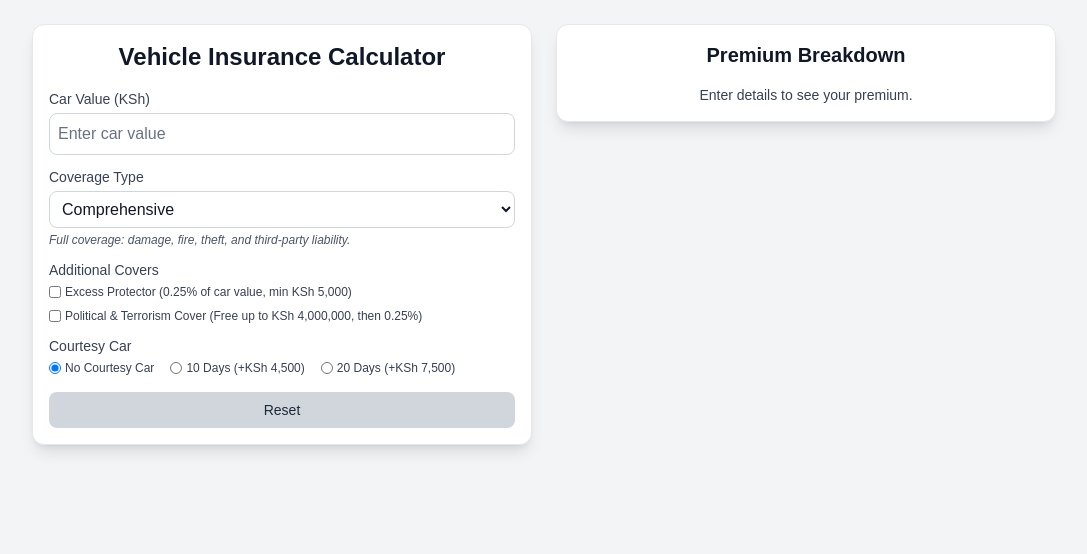
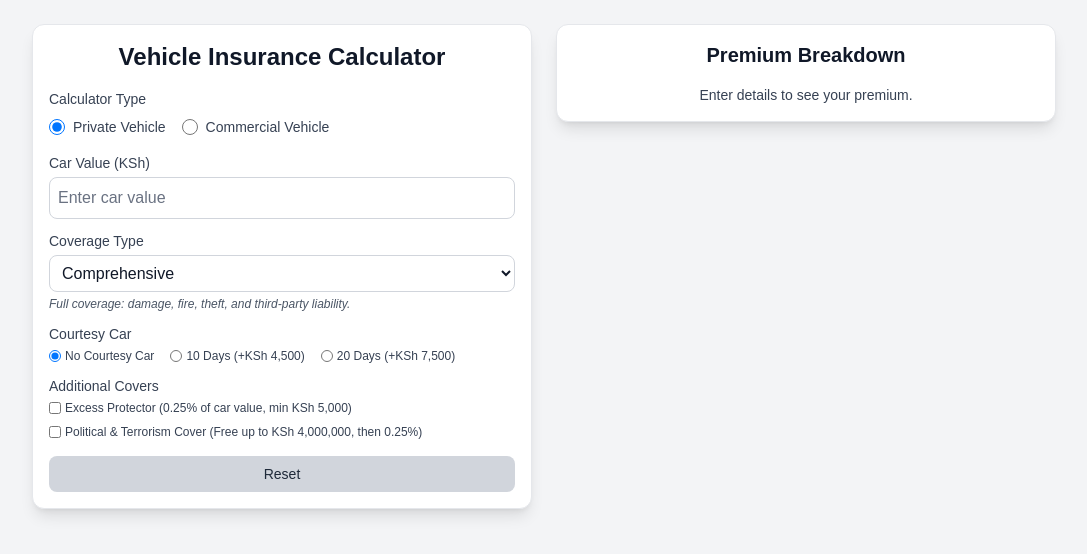
Before and after one commit to Caleb-Kiune/insurance-calculator, a Next.js app: page /calculator in a window 1280 px wide. Shown: the top 554 px of the page, without its empty margins (96-1183 px from the left). Built offline with nearby package versions, Linux system fonts and the light colour scheme.

Commit message:
adds motor insurance commercial calculator

```diff
--- a/src/app/calculator/page.tsx
+++ b/src/app/calculator/page.tsx
@@ -4,12 +4,14 @@ import React, { useState, useEffect, useCallback, useMemo } from "react";
 import { motion } from "framer-motion";
 
 export default function CalculatorPage() {
+  const [calculatorType, setCalculatorType] = useState<"private" | "commercial">("private");
   const [carValueInput, setCarValueInput] = useState<string>(""); // formatted input
   const [carValue, setCarValue] = useState<number | "">("");
   const [coverageType, setCoverageType] = useState("comprehensive");
   const [excessProtector, setExcessProtector] = useState(false);
   const [politicalTerrorismCover, setPoliticalTerrorismCover] = useState(false);
   const [courtesyCar, setCourtesyCar] = useState<"none" | "10days" | "20days">("none");
+  const [fleetType, setFleetType] = useState<"single" | "fleet">("single");
   const [premium, setPremium] = useState<number | null>(null);
   const [basicPremium, setBasicPremium] = useState<number | null>(null);
   const [additionalCovers, setAdditionalCovers] = useState<{
@@ -32,14 +34,14 @@ export default function CalculatorPage() {
   const formatKES = (amount: number) =>
     new Intl.NumberFormat("en-KE", { style: "currency", currency: "KES" }).format(amount);
 
-  const calculatePremium = useCallback(() => {
-    if (carValue === "" || Number(carValue) <= 0 || Number(carValue) > MAX_CAR_VALUE) {
-      resetCalculator(false);
-      return;
-    }
-
-    const numCarValue = Number(carValue);
-
+  // Private vehicle premium calculation
+  const calculatePrivatePremium = useCallback((
+    carValue: number,
+    coverageType: string,
+    excessProtector: boolean,
+    politicalTerrorismCover: boolean,
+    courtesyCar: string
+  ) => {
     let basePremium = 0;
     let baseRate = 0;
     let excessProtectorCost = 0;
@@ -55,19 +57,19 @@ export default function CalculatorPage() {
       baseRate = 0.05;
       let valueMultiplier = 1;
 
-      if (numCarValue >= 500_000 && numCarValue < 1_000_000) valueMultiplier = 1.2;
-      else if (numCarValue >= 1_000_000 && numCarValue < 1_500_000) valueMultiplier = 1.0;
-      else if (numCarValue >= 1_500_000 && numCarValue < 2_500_000) valueMultiplier = 0.8;
-      else if (numCarValue >= 2_500_000) valueMultiplier = 0.6;
+      if (carValue >= 500_000 && carValue < 1_000_000) valueMultiplier = 1.2;
+      else if (carValue >= 1_000_000 && carValue < 1_500_000) valueMultiplier = 1.0;
+      else if (carValue >= 1_500_000 && carValue < 2_500_000) valueMultiplier = 0.8;
+      else if (carValue >= 2_500_000) valueMultiplier = 0.6;
 
       const finalRate = baseRate * valueMultiplier;
-      const computedBasePremium = numCarValue * finalRate;
+      const computedBasePremium = carValue * finalRate;
       basePremium = Math.max(computedBasePremium, 37_500);
       baseRate = finalRate; // Store the actual rate used for display
 
-      excessProtectorCost = excessProtector ? Math.max(numCarValue * 0.0025, 5000) : 0;
+      excessProtectorCost = excessProtector ? Math.max(carValue * 0.0025, 5000) : 0;
       politicalTerrorismCost =
-        politicalTerrorismCover && numCarValue > 4_000_000 ? numCarValue * 0.0025 : 0;
+        politicalTerrorismCover && carValue > 4_000_000 ? carValue * 0.0025 : 0;
       courtesyCarCost = courtesyCar === "10days" ? 4500 : courtesyCar === "20days" ? 7500 : 0;
     }
 
@@ -80,15 +82,61 @@ export default function CalculatorPage() {
 
     const totalPremium = totalBasicPremium + stampDuty + trainingLevy + phcf + policyCharge;
 
-    setBasicPremium(basePremium);
-    setPremium(totalPremium);
-    setAdditionalCovers({
-      excessProtector: excessProtectorCost,
-      politicalTerrorism: politicalTerrorismCost,
-      courtesyCar: courtesyCarCost,
-    });
-    setLevies({ stampDuty, trainingLevy, phcf, policyCharge });
-  }, [carValue, coverageType, excessProtector, politicalTerrorismCover, courtesyCar]);
+    return {
+      basicPremium: basePremium,
+      premium: totalPremium,
+      additionalCovers: { excessProtector: excessProtectorCost, politicalTerrorism: politicalTerrorismCost, courtesyCar: courtesyCarCost },
+      levies: { stampDuty, trainingLevy, phcf, policyCharge },
+    };
+  }, []);
+
+  // Commercial vehicle premium calculation
+  const calculateCommercialPremium = useCallback((carValue: number, isFleet: boolean) => {
+    const rate = isFleet ? 0.0475 : 0.05;
+    let basePremium = carValue * rate;
+    if (basePremium < 50_000) basePremium = 50_000;
+
+    // free add-ons
+    const excessProtectorCost = 0;
+    const politicalTerrorismCost = 0;
+    const courtesyCarCost = 0;
+
+    // levies
+    const stampDuty = 40;
+    const trainingLevy = basePremium * 0.002;
+    const phcf = basePremium * 0.0025;
+    const policyCharge = 1000;
+
+    const totalPremium = basePremium + stampDuty + trainingLevy + phcf + policyCharge;
+
+    return {
+      basicPremium: basePremium,
+      premium: totalPremium,
+      additionalCovers: { excessProtector: excessProtectorCost, politicalTerrorism: politicalTerrorismCost, courtesyCar: courtesyCarCost },
+      levies: { stampDuty, trainingLevy, phcf, policyCharge },
+    };
+  }, []);
+
+  const calculatePremium = useCallback(() => {
+    if (carValue === "" || Number(carValue) <= 0 || Number(carValue) > MAX_CAR_VALUE) {
+      resetCalculator(false);
+      return;
+    }
+
+    const numCarValue = Number(carValue);
+    let result;
+
+    if (calculatorType === "private") {
+      result = calculatePrivatePremium(numCarValue, coverageType, excessProtector, politicalTerrorismCover, courtesyCar);
+    } else {
+      result = calculateCommercialPremium(numCarValue, fleetType === "fleet");
+    }
+
+    setBasicPremium(result.basicPremium);
+    setPremium(result.premium);
+    setAdditionalCovers(result.additionalCovers);
+    setLevies(result.levies);
+  }, [carValue, calculatorType, coverageType, excessProtector, politicalTerrorismCover, courtesyCar, fleetType, calculatePrivatePremium, calculateCommercialPremium]);
 
   const isValidInput = useMemo(() => {
     return carValue !== "" && Number(carValue) > 0 && Number(carValue) <= MAX_CAR_VALUE;
@@ -113,6 +161,7 @@ export default function CalculatorPage() {
     setExcessProtector(false);
     setPoliticalTerrorismCover(false);
     setCourtesyCar("none");
+    setFleetType("single");
     setPremium(null);
     setAdditionalCovers({ excessProtector: 0, politicalTerrorism: 0, courtesyCar: 0 });
     setBasicPremium(null);
@@ -159,6 +208,43 @@ export default function CalculatorPage() {
             Vehicle Insurance Calculator
           </h1>
 
+          {/** Calculator Type Selector */}
+          <div className="mb-4">
+            <label className="block mb-2 font-medium text-gray-700 text-sm">
+              Calculator Type
+            </label>
+            <div className="flex gap-4">
+              <div className="flex items-center">
+                <input
+                  type="radio"
+                  id="privateVehicle"
+                  name="calculatorType"
+                  value="private"
+                  checked={calculatorType === "private"}
+                  onChange={(e) => setCalculatorType(e.target.value as "private" | "commercial")}
+                  className="w-4 h-4 text-blue-600 border-gray-300 focus:ring-blue-500 focus:ring-2"
+                />
+                <label htmlFor="privateVehicle" className="ml-2 text-sm text-gray-700">
+                  Private Vehicle
+                </label>
+              </div>
+              <div className="flex items-center">
+                <input
+                  type="radio"
+                  id="commercialVehicle"
+                  name="calculatorType"
+                  value="commercial"
+                  checked={calculatorType === "commercial"}
+                  onChange={(e) => setCalculatorType(e.target.value as "private" | "commercial")}
+                  className="w-4 h-4 text-blue-600 border-gray-300 focus:ring-blue-500 focus:ring-2"
+                />
+                <label htmlFor="commercialVehicle" className="ml-2 text-sm text-gray-700">
+                  Commercial Vehicle
+                </label>
+              </div>
+            </div>
+          </div>
+
           {/** Car Value */}
           <div className="mb-3">
             <label className="block mb-1 font-medium text-gray-700 text-sm">
@@ -178,6 +264,51 @@ export default function CalculatorPage() {
             )}
           </div>
 
+          {/** Commercial Vehicle Options */}
+          {calculatorType === "commercial" && (
+            <div className="mb-3">
+              <label className="block mb-1 font-medium text-gray-700 text-sm">
+                Fleet Type
+              </label>
+              <div className="flex gap-4">
+                <div className="flex items-center">
+                  <input
+                    type="radio"
+                    id="singleVehicle"
+                    name="fleetType"
+                    value="single"
+                    checked={fleetType === "single"}
+                    onChange={(e) => setFleetType(e.target.value as "single" | "fleet")}
+                    className="w-4 h-4 text-blue-600 border-gray-300 focus:ring-blue-500 focus:ring-2"
+                  />
+                  <label htmlFor="singleVehicle" className="ml-2 text-sm text-gray-700">
+                    Single Vehicle (5.0%)
+                  </label>
+                </div>
+                <div className="flex items-center">
+                  <input
+                    type="radio"
+                    id="fleetVehicle"
+                    name="fleetType"
+                    value="fleet"
+                    checked={fleetType === "fleet"}
+                    onChange={(e) => setFleetType(e.target.value as "single" | "fleet")}
+                    className="w-4 h-4 text-blue-600 border-gray-300 focus:ring-blue-500 focus:ring-2"
+                  />
+                  <label htmlFor="fleetVehicle" className="ml-2 text-sm text-gray-700">
+                    Fleet (3+) (4.75%)
+                  </label>
+                </div>
+              </div>
+              <p className="mt-1 text-xs text-gray-600 italic">
+                Inclusive of (Excess Protector and PVT)
+              </p>
+            </div>
+          )}
+
+          {/** Private Vehicle Options */}
+          {calculatorType === "private" && (
+            <>
               {/** Coverage Type */}
               <div className="mb-3">
                 <label className="block mb-1 font-medium text-gray-700 text-sm">
@@ -194,50 +325,6 @@ export default function CalculatorPage() {
                 <p className="mt-1 text-xs text-gray-600 italic">
                   {coverageDescriptions[coverageType]}
                 </p>
-          </div>
-
-          {/** Additional Covers */}
-          <div className="mb-3">
-            <label className="block mb-1 font-medium text-gray-700 text-sm">
-              Additional Covers
-            </label>
-            <div
-              className={`space-y-2 ${
-                coverageType === "third-party" ? "opacity-50 cursor-not-allowed" : ""
-              }`}
-            >
-              <div className="flex items-center">
-                <input
-                  type="checkbox"
-                  id="excessProtector"
-                  checked={excessProtector}
-                  onChange={(e) => setExcessProtector(e.target.checked)}
-                  disabled={coverageType === "third-party"}
-                  className="w-3 h-3 text-blue-600 border-gray-300 focus:ring-blue-500 focus:ring-1"
-                />
-                <label htmlFor="excessProtector" className="ml-1 text-xs text-gray-700">
-                  Excess Protector (0.25% of car value, min KSh 5,000)
-                </label>
-              </div>
-              <div className="flex items-center">
-                <input
-                  type="checkbox"
-                  id="politicalTerrorismCover"
-                  checked={politicalTerrorismCover}
-                  onChange={(e) => setPoliticalTerrorismCover(e.target.checked)}
-                  disabled={coverageType === "third-party"}
-                  className="w-3 h-3 text-blue-600 border-gray-300 focus:ring-blue-500 focus:ring-1"
-                />
-                <label htmlFor="politicalTerrorismCover" className="ml-1 text-xs text-gray-700">
-                  Political & Terrorism Cover (Free up to KSh 4,000,000, then 0.25%)
-                </label>
-              </div>
-            </div>
-            {coverageType === "third-party" && (
-              <p className="text-xs text-gray-500 italic mt-1">
-                Not available for Third Party Only
-              </p>
-            )}
               </div>
 
               {/** Courtesy Car */}
@@ -308,6 +395,54 @@ export default function CalculatorPage() {
                   </p>
                 )}
               </div>
+            </>
+          )}
+
+          {/** Additional Covers - Always visible; disabled and auto-checked for commercial */}
+          <div className="mb-3">
+            <label className="block mb-1 font-medium text-gray-700 text-sm">
+              Additional Covers
+            </label>
+            <div
+              className={`space-y-2 ${
+                calculatorType === "commercial" || coverageType === "third-party"
+                  ? "opacity-50 cursor-not-allowed"
+                  : ""
+              }`}
+            >
+              <div className="flex items-center">
+                <input
+                  type="checkbox"
+                  id="excessProtector"
+                  checked={calculatorType === "commercial" ? true : excessProtector}
+                  onChange={(e) => setExcessProtector(e.target.checked)}
+                  disabled={calculatorType === "commercial" || coverageType === "third-party"}
+                  className="w-3 h-3 text-blue-600 border-gray-300 focus:ring-blue-500 focus:ring-1"
+                />
+                <label htmlFor="excessProtector" className="ml-1 text-xs text-gray-700">
+                  Excess Protector (0.25% of car value, min KSh 5,000)
+                </label>
+              </div>
+              <div className="flex items-center">
+                <input
+                  type="checkbox"
+                  id="politicalTerrorismCover"
+                  checked={calculatorType === "commercial" ? true : politicalTerrorismCover}
+                  onChange={(e) => setPoliticalTerrorismCover(e.target.checked)}
+                  disabled={calculatorType === "commercial" || coverageType === "third-party"}
+                  className="w-3 h-3 text-blue-600 border-gray-300 focus:ring-blue-500 focus:ring-1"
+                />
+                <label htmlFor="politicalTerrorismCover" className="ml-1 text-xs text-gray-700">
+                  Political & Terrorism Cover (Free up to KSh 4,000,000, then 0.25%)
+                </label>
+              </div>
+            </div>
+            {calculatorType === "private" && coverageType === "third-party" && (
+              <p className="text-xs text-gray-500 italic mt-1">
+                Not available for Third Party Only
+              </p>
+            )}
+          </div>
 
           <div className="flex gap-3 mt-4">
             <button
@@ -333,16 +468,23 @@ export default function CalculatorPage() {
               <div className="flex justify-between">
                 <span>
                   Basic Premium
-                  {coverageType === "comprehensive" && basicPremium! > 0 && carValue !== "" && (
+                  {calculatorType === "private" && coverageType === "comprehensive" && basicPremium! > 0 && carValue !== "" && (
                     <span className="text-gray-500 font-normal">
                       {" "}({((basicPremium! / Number(carValue)) * 100).toFixed(1)}% of Car Value)
+                    </span>
+                  )}
+                  {calculatorType === "commercial" && (
+                    <span className="text-gray-500 font-normal">
+                      {" "}({fleetType === "fleet" ? "4.75" : "5.0"}% of Car Value)
                     </span>
                   )}
                   :
                 </span>
                 <AnimatedValue value={formatKES(basicPremium!)} />
               </div>
-              {coverageType === "comprehensive" && (
+
+              {/** Additional covers in breakdown */}
+              {calculatorType === "private" && coverageType === "comprehensive" && (
                 <>
                   <div className="flex justify-between">
                     <span>Excess Protector:</span>
@@ -376,10 +518,29 @@ export default function CalculatorPage() {
                   </div>
                 </>
               )}
+
+              {calculatorType === "commercial" && (
+                <>
+                  <div className="flex justify-between">
+                    <span>Excess Protector:</span>
+                    <AnimatedValue value={"KSh 0"} />
+                  </div>
+                  <div className="flex justify-between">
+                    <span>Political/Terrorism Cover:</span>
+                    <AnimatedValue value={"KSh 0"} />
+                  </div>
+                </>
+              )}
+
+              {/** Show total basic premium only if there are additional covers */}
+              {(calculatorType === "private" && coverageType === "comprehensive" &&
+                (additionalCovers.excessProtector > 0 || additionalCovers.politicalTerrorism > 0 || additionalCovers.courtesyCar > 0)) && (
                 <div className="border-t border-gray-300 pt-2 flex justify-between font-bold">
                   <span>Total Basic Premium:</span>
                   <AnimatedValue value={formatKES(basicPremium! + additionalCovers.excessProtector + additionalCovers.politicalTerrorism + additionalCovers.courtesyCar)} />
                 </div>
+              )}
+
               <div className="space-y-2">
                 <div className="flex justify-between">
                   <span>Stamp Duty:</span>
```
Lines whose indentation alone changed are shown as unchanged.
